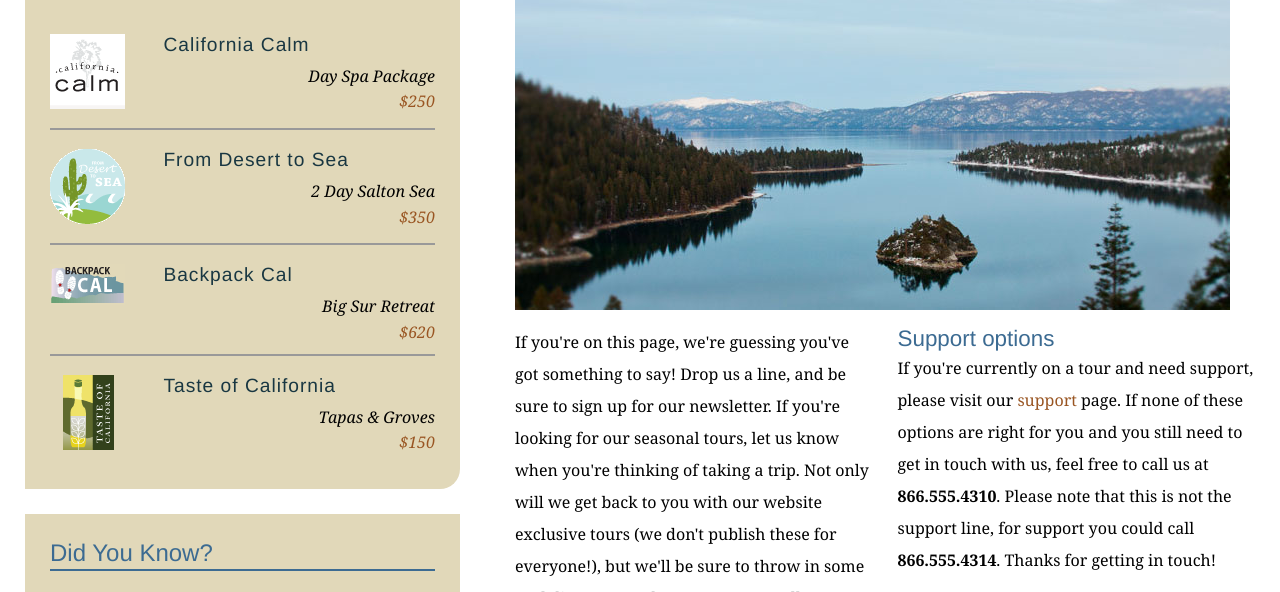
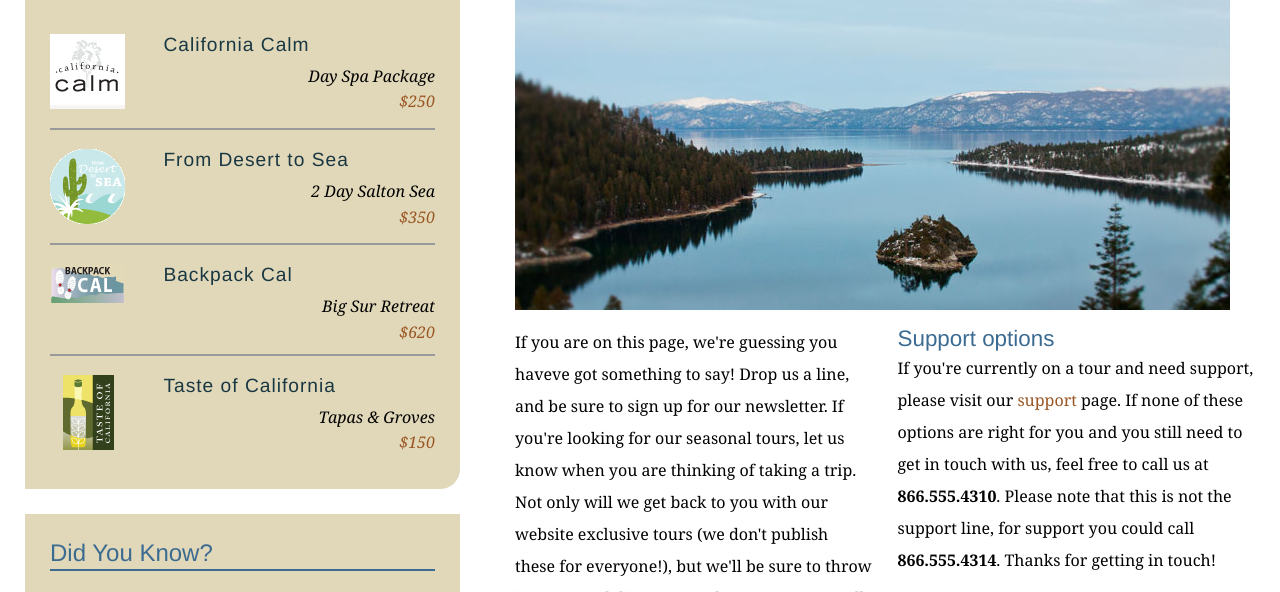
Before and after one commit to mannygats/mgtest, a plain HTML site: page contact.html in a window 1280 px wide. Shown: the part 342-934 px from the top of the page. Drawn offline with Linux system fonts and the light colour scheme.

Commit message:
Removed contractions from contact page text

```diff
--- a/contact.html
+++ b/contact.html
@@ -68,7 +68,7 @@
           <h1>Get in touch</h1>
           <img src="assets/images/emerald_bay.jpg" alt="Beautiful Lake Tahoe" class="articleImage" />
           <div class="multiCol">
-            <p>If you're on this page, we're guessing you've got something to say! Drop us a line, and be sure to sign up for our newsletter. If you're looking for our seasonal tours,  let us know when you're thinking of taking a trip. Not only will we get back to you with our website exclusive tours (we don't publish these for everyone!), but we'll be sure to throw in some cool discounts and tour extras as well.</p>
+            <p>If you are on this page, we're guessing you haveve got something to say! Drop us a line, and be sure to sign up for our newsletter. If you're looking for our seasonal tours,  let us know when you are thinking of taking a trip. Not only will we get back to you with our website exclusive tours (we don't publish these for everyone!), but we'll be sure to throw in some cool discounts and tour extras as well.</p>
 
             <h2>Support options</h2>
             <p>If you're currently on a tour and need support, please visit our <a href="support.html">support</a> page. If none of these options are right for you and you still need to get in touch with us, feel free to call us at<span class="phone"> <strong>866.555.4310</strong>. Please note that this is not the support line, for support you could call </span><strong>866.555.4314</strong>. Thanks for getting in touch!</p>
```
